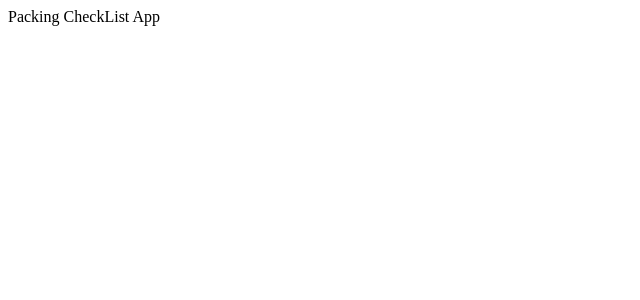
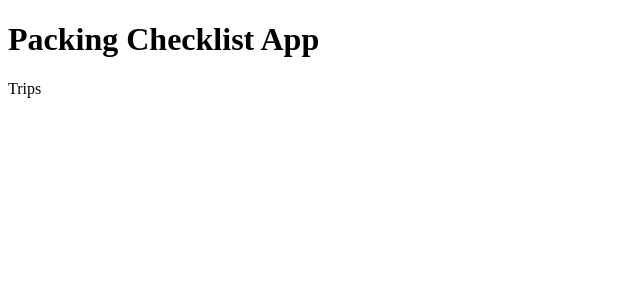
Before and after one commit to HunterCallaway/packing-checklist, a React (Create React App) app in the folder frontend/: page / in a window 1280 px wide. Shown: the top 300 px of the page, without its empty margins (0-640 px from the left). Built offline with nearby package versions, Linux system fonts and the light colour scheme.

Commit message:
Initial Header component.

```diff
--- a/frontend/src/App.js
+++ b/frontend/src/App.js
@@ -1,9 +1,11 @@
 import './App.css';
+import Header from './components/Header'
 
 function App() {
   return (
     <div className="App">
-      Packing CheckList App
+      <Header />
+      Trips
     </div>
   );
 }
--- /dev/null
+++ b/frontend/src/components/Header.js
@@ -0,0 +1,13 @@
+import React from 'react'
+
+const Header = () => {
+  return (
+    <div>
+      <h1>
+      Packing Checklist App
+      </h1>
+    </div>
+  )
+}
+
+export default Header
```
